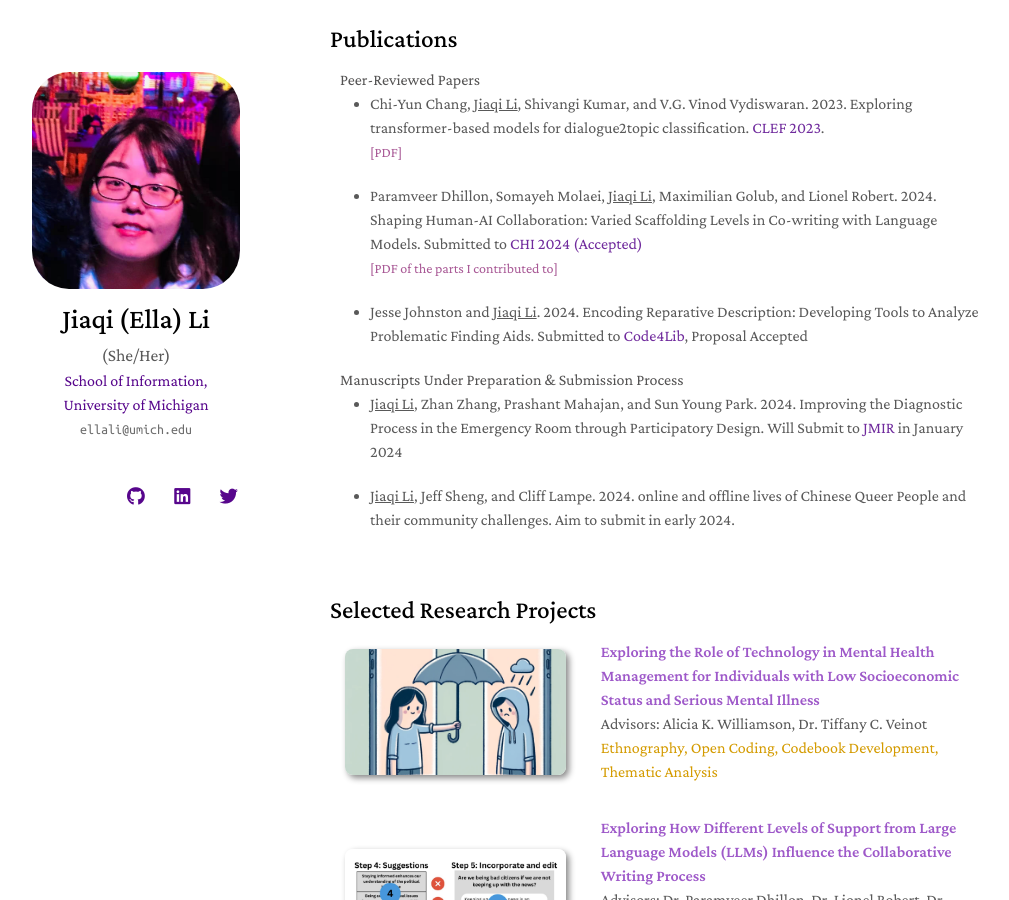
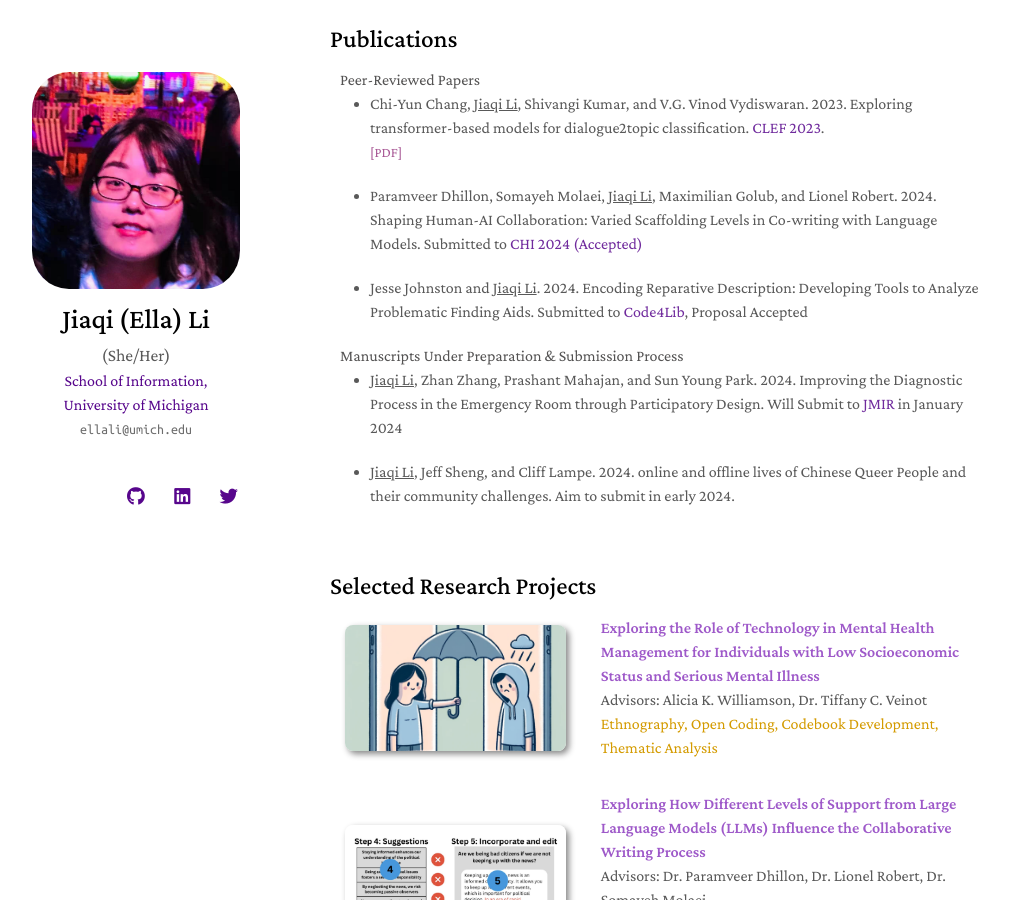
Before and after one commit to jiaqili0803/jiaqili0803.github.io, a Jekyll site: the page built from index.md, in a window 1280 px wide and 900 px high, scrolled down 1321 px. Shown: the whole window, without its empty margins (140-1149 px from the left). Built offline with Jekyll 4.4.1, drawn with Linux system fonts in a browser that asks for light colours; nearby versions of some CDN libraries; a style sheet for code colours, icons or effects is not loaded; our own code applies the rules of GitHub Pages for plain Markdown files.

Commit message:
Update publications.md

```diff
--- a/_includes/publications.md
+++ b/_includes/publications.md
@@ -10,7 +10,7 @@
 
 <ul style="margin:0 0 20px;">
     <li>Paramveer Dhillon, Somayeh Molaei, <u>Jiaqi Li</u>, Maximilian Golub, and Lionel Robert. 2024. Shaping Human-AI Collaboration: Varied Scaffolding Levels in Co-writing with Language Models. Submitted to <a href="https://chi2024.acm.org/" target="_blank">CHI 2024 (Accepted)</a></li>
-    <a href="https://drive.google.com/file/d/1-fFaBoePR52QjOGgVZcGW2Yb5GtskTd1/view" class="btn btn-sm z-depth-0" role="button" target="_blank" style="font-size:14px; border-radius: 5px; color: #A85895;">[PDF of the parts I contributed to]</a>
+
 </ul>
 
 <ul style="margin:0 0 20px;">
```
